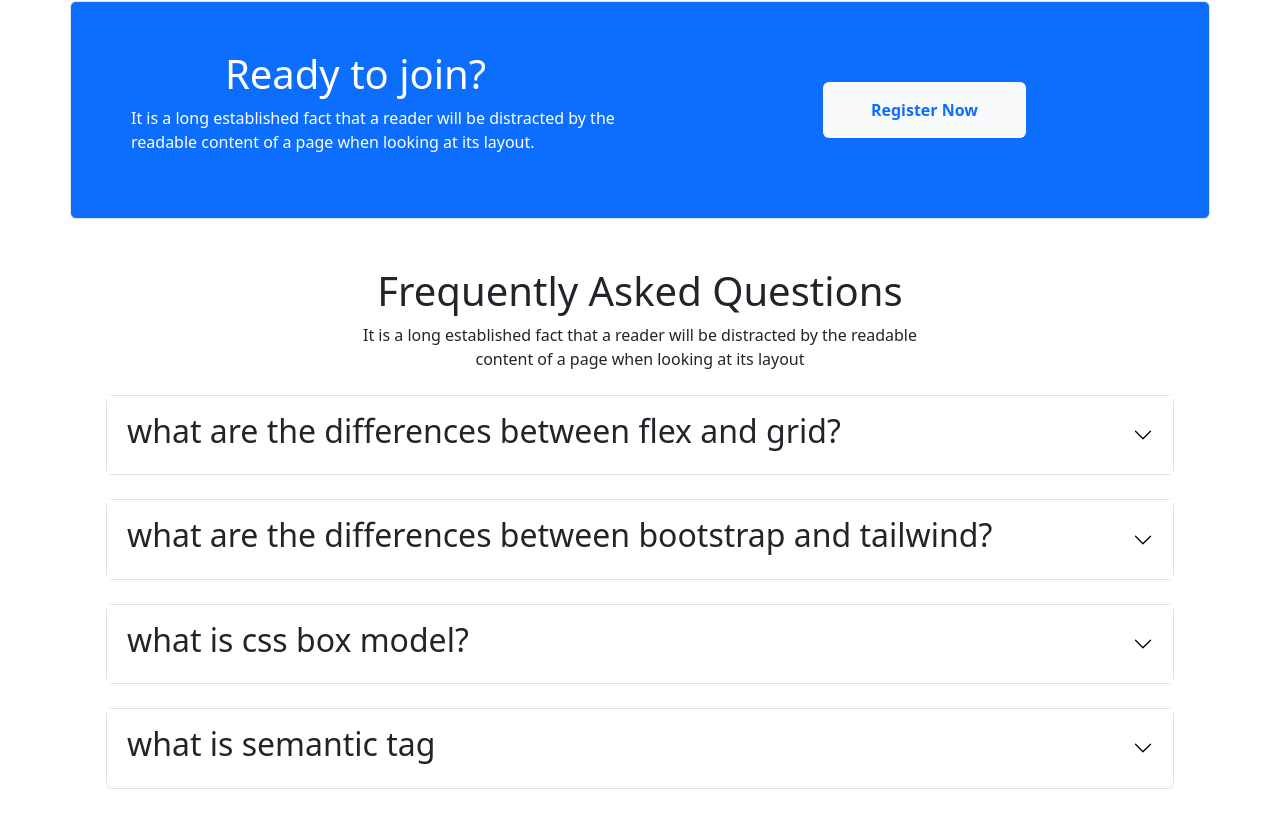
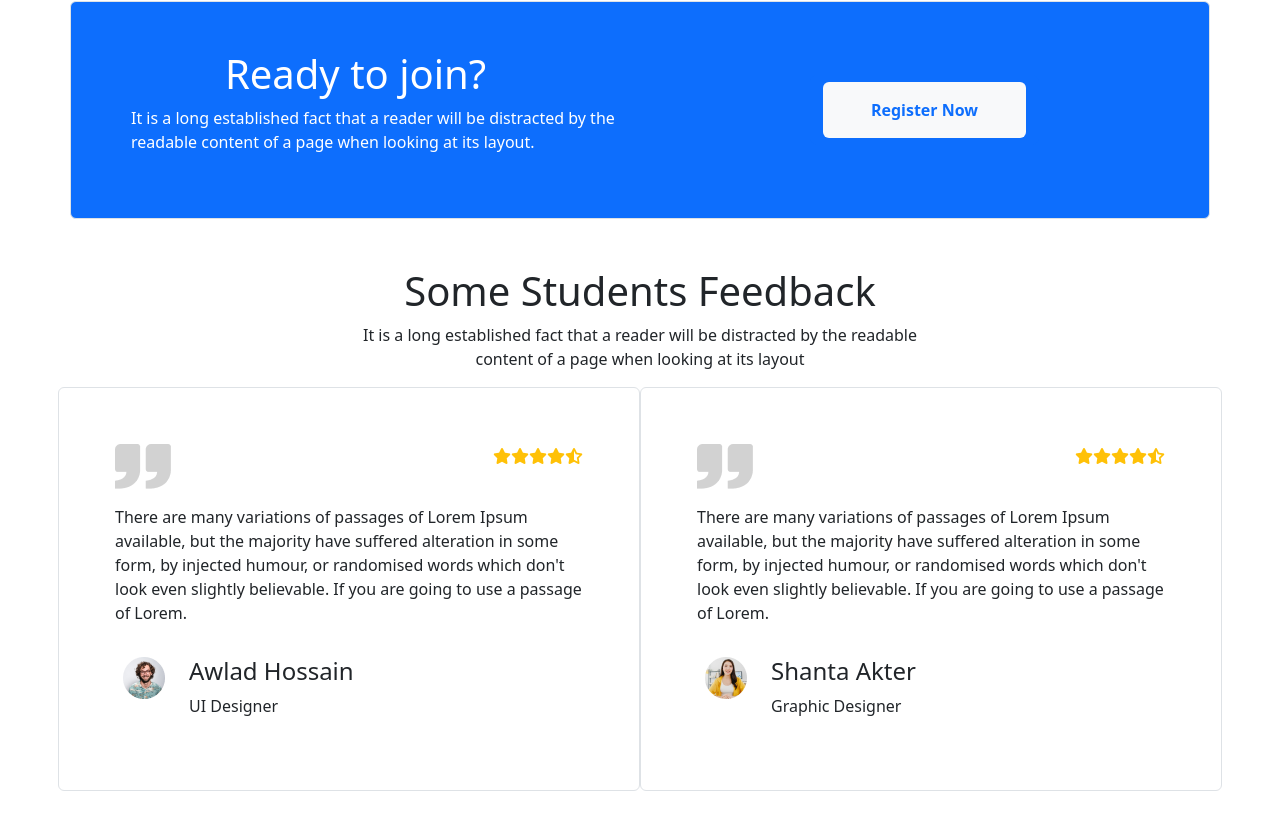
Before and after one commit to Nayem12/SkillUp, a plain HTML site: page index.html in a window 1280 px wide. Shown: the part 2828-3641 px from the top of the page. Drawn offline with nearby package versions, Linux system fonts and the light colour scheme.

Commit message:
footer section end

```diff
--- a/index.html
+++ b/index.html
@@ -55,7 +55,7 @@
                     <div class="carousel-inner">
                         <div class="carousel-item active cover-img" data-bs-interval="10000">
                             <img src="images/cover/cover-1.png" class="d-block w-100 h-100 img-fluid" alt="...">
-                            <div class="carousel-caption d-flex flex-column justify-content-center d-none d-sm-block d-md-block text-white text-center"
+                            <div class="carousel-caption d-flex flex-column justify-content-center d-block d-sm-block d-md-block text-white text-center"
                                 style="top: 0; margin-top: 20%;">
 
                                 <h1 class="fw-bold">Get Started Digital
@@ -67,7 +67,7 @@
                         </div>
                         <div class="carousel-item cover-img " data-bs-interval="10000">
                             <img src="images/cover/cover-2.jpg" class="d-block w-100 h-100 img-fluid" alt="...">
-                            <div class="carousel-caption d-flex flex-column justify-content-center d-none d-sm-block d-md-block text-white text-center"
+                            <div class="carousel-caption d-flex flex-column justify-content-center d-block d-sm-block d-md-block text-white text-center"
                                 style="top: 0; margin-top: 20%;">
 
                                 <h1 class="fw-bold">Get Started Digital
@@ -79,7 +79,7 @@
                         </div>
                         <div class="carousel-item cover-img " data-bs-interval="10000">
                             <img src="images/cover/cover-3.jpg" class="d-block w-100 h-100 img-fluid" alt="...">
-                            <div class="carousel-caption d-flex flex-column justify-content-center d-none d-sm-block d-md-block text-white text-center"
+                            <div class="carousel-caption d-flex flex-column justify-content-center d-block d-sm-block d-md-block text-white text-center"
                                 style="top: 0; margin-top: 20%;">
 
                                 <h1 class="fw-bold">Get Started Digital
@@ -113,8 +113,8 @@
 
 
         <!-- course item section start  -->
-        <section class="py-5">
-            <div class="container">
+        <section class="container py-5">
+            <div>
 
 
                 <div class="row">
@@ -330,12 +330,12 @@
                         <div class="modal-dialog">
                             <div class="modal-content">
                                 <div class="modal-header">
-                                    <h5 class="modal-title" id="exampleModalLabel">Modal title</h5>
+                                    <h5 class="modal-title" id="exampleModalLabel">Welcome to the log in page</h5>
                                     <button type="button" class="btn-close" data-bs-dismiss="modal"
                                         aria-label="Close"></button>
                                 </div>
                                 <div class="modal-body">
-                                    ...
+                                    Hi how are you?
                                 </div>
                                 <div class="modal-footer">
                                     <button type="button" class="btn btn-secondary"
@@ -351,6 +351,83 @@
 
         </section>
         <!-- Register section end  -->
+
+
+        <!-- students feedback start  -->
+        <div class="text-center mt-5">
+            <h1>Some Students Feedback</h1>
+            <p>It is a long established fact that a reader will be distracted by the readable <br>
+                content of a page when looking at its layout</p>
+        </div>
+
+        <section class="container">
+            <div class="row gx-5">
+                <div class="col-lg-6 col-md-12 col-sm-12 col-12 border rounded p-5">
+                    <div class="d-flex justify-content-between p-2">
+                        <div>
+                            <img src="images/comma.png" alt="">
+                        </div>
+                        <div class="text-warning"><i class="fa-solid fa-star"></i><i class="fa-solid fa-star"></i><i
+                                class="fa-solid fa-star"></i><i class="fa-solid fa-star"></i><i
+                                class="fa-solid fa-star-half-stroke"></i></div>
+
+                    </div>
+                    <div class="p-2">
+                        <p>There are many variations of passages of Lorem Ipsum available, but
+                            the majority have suffered alteration in some form, by injected
+                            humour, or randomised words which don't look even slightly
+                            believable. If you are going to use a passage of Lorem.</p>
+                    </div>
+                    <div class="d-flex mx-2 p-2">
+                        <div>
+                            <div class="d-flex justify-content-center align-items-center">
+                                <img src="images/student/student-5.png" alt="">
+                            </div>
+                        </div>
+                        <div class="ms-4">
+                            <h4>Awlad Hossain</h4>
+                            <p>UI Designer</p>
+                        </div>
+                    </div>
+
+                </div>
+                <div class="col-lg-6 col-md-12 col-sm-12 col-12 border rounded p-5">
+                    <div class="d-flex justify-content-between p-2">
+                        <div>
+                            <img src="images/comma.png" alt="">
+                        </div>
+                        <div class="text-warning"><i class="fa-solid fa-star"></i><i class="fa-solid fa-star"></i><i
+                                class="fa-solid fa-star"></i><i class="fa-solid fa-star"></i><i
+                                class="fa-solid fa-star-half-stroke"></i></div>
+
+                    </div>
+                    <div class="p-2">
+                        <p>There are many variations of passages of Lorem Ipsum available, but
+                            the majority have suffered alteration in some form, by injected
+                            humour, or randomised words which don't look even slightly
+                            believable. If you are going to use a passage of Lorem.</p>
+                    </div>
+                    <div class="d-flex mx-2 p-2">
+                        <div>
+                            <div class="d-flex justify-content-center align-items-center">
+                                <img src="images/student/student-6.png" alt="">
+                            </div>
+                        </div>
+                        <div class="ms-4">
+                            <h4>Shanta Akter</h4>
+                            <p>Graphic Designer
+                            </p>
+                        </div>
+                    </div>
+
+                </div>
+
+            </div>
+
+        </section>
+
+        <!-- students feedback end  -->
+
 
         <!-- Frequently Asked Questions section part start -->
 
@@ -450,7 +527,7 @@
 
         <!-- company logo section start  -->
 
-        <section class="container d-none d-sm-none d-md-none d-lg-block pt-5">
+        <section class="container d-none d-sm-none d-md-none d-lg-block pt-5 mb-5">
             <h1 class="pb-3 fw-bold text-center">Trusted by over 800+ companies</h1>
             <div class="d-flex justify-content-between gap-2">
                 <div><a href="#"><img class="w-75" src="images/company/company-1.png" alt=""></a></div>
@@ -469,6 +546,24 @@
     </main>
     <!-- main section end  -->
     <!-- footer section start  -->
+    <footer class="py-2 mt-5  bg-black text-white text-center">
+        <div class="py-5">
+            <h1>Brain Zone</h1>
+            <p>Office 41, Zawaya Buildin, Ghala Muscat, <br>
+                Sultanate of Oman</p>
+            <p><span><a class="text-white text-decoration-none" href="#">Privacy Ploicy</a></span> | <span><a
+                        class=" text-decoration-none text-white" href="#">Terms of
+                        use</a></span>
+            </p>
+            <div class="fs-3 ">
+                <a href="https://www.facebook.com/groups/webdevelopmentbatch6"><i
+                        class="fa-brands text-white mx-2 fa-facebook"></i></a>
+                <a href="https://twitter.com/login"><i class="fa-brands text-white mx-2 fa-twitter"></i></a>
+                <a href="https://www.linkedin.com/login"><i class="fa-brands text-white mx-2 fa-linkedin-in"></i></a>
+                <a href="https://www.youtube.com/"><i class="fa-brands text-white mx-2 fa-youtube"></i></a>
+            </div>
+        </div>
+    </footer>
 
 
 
```
